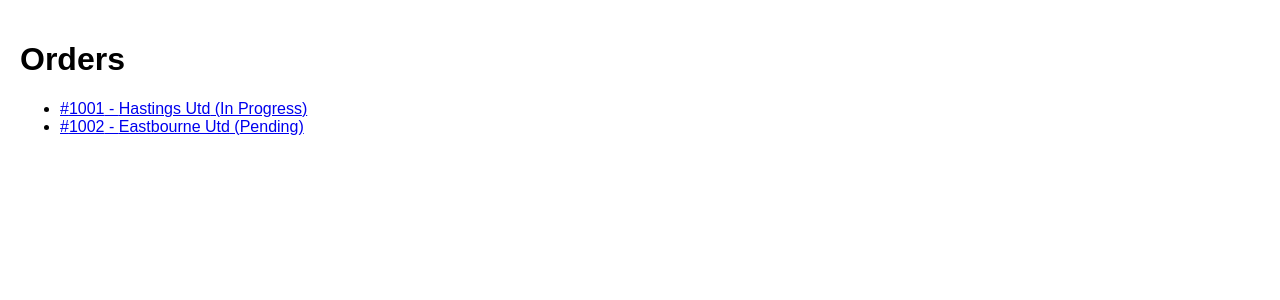
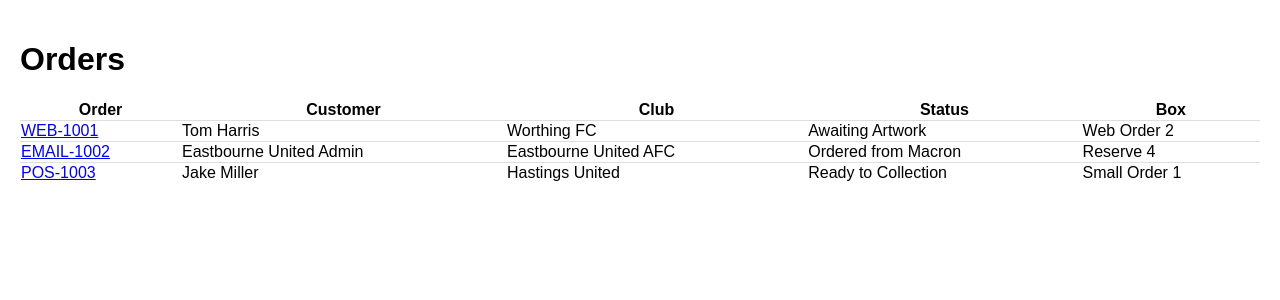
Before and after one commit to Charlie2509/msh-operations-hub, a Next.js app: page /orders in a window 1280 px wide. Shown: the top 300 px of the page. Built offline with nearby package versions, Linux system fonts and the light colour scheme.

Commit message:
Update page.js

```diff
--- a/app/orders/page.js
+++ b/app/orders/page.js
@@ -1,21 +1,33 @@
-const orders = [
-  { id: '1001', club: 'Hastings Utd', status: 'In Progress' },
-  { id: '1002', club: 'Eastbourne Utd', status: 'Pending' }
-];
+import { orders } from '../data/orders';
 
 export default function OrdersPage() {
   return (
     <main style={{ padding: 20 }}>
       <h1>Orders</h1>
-      <ul>
-        {orders.map(o => (
-          <li key={o.id}>
-            <a href={`/orders/${o.id}`}>
-              #{o.id} - {o.club} ({o.status})
-            </a>
-          </li>
-        ))}
-      </ul>
+      <table style={{ width: '100%', borderCollapse: 'collapse' }}>
+        <thead>
+          <tr>
+            <th>Order</th>
+            <th>Customer</th>
+            <th>Club</th>
+            <th>Status</th>
+            <th>Box</th>
+          </tr>
+        </thead>
+        <tbody>
+          {orders.map(o => (
+            <tr key={o.id} style={{ borderTop: '1px solid #ddd' }}>
+              <td>
+                <a href={`/orders/${o.id}`}>{o.orderNumber}</a>
+              </td>
+              <td>{o.customerName}</td>
+              <td>{o.club}</td>
+              <td>{o.status}</td>
+              <td>{o.boxType} {o.boxNumber}</td>
+            </tr>
+          ))}
+        </tbody>
+      </table>
     </main>
   );
 }
```
